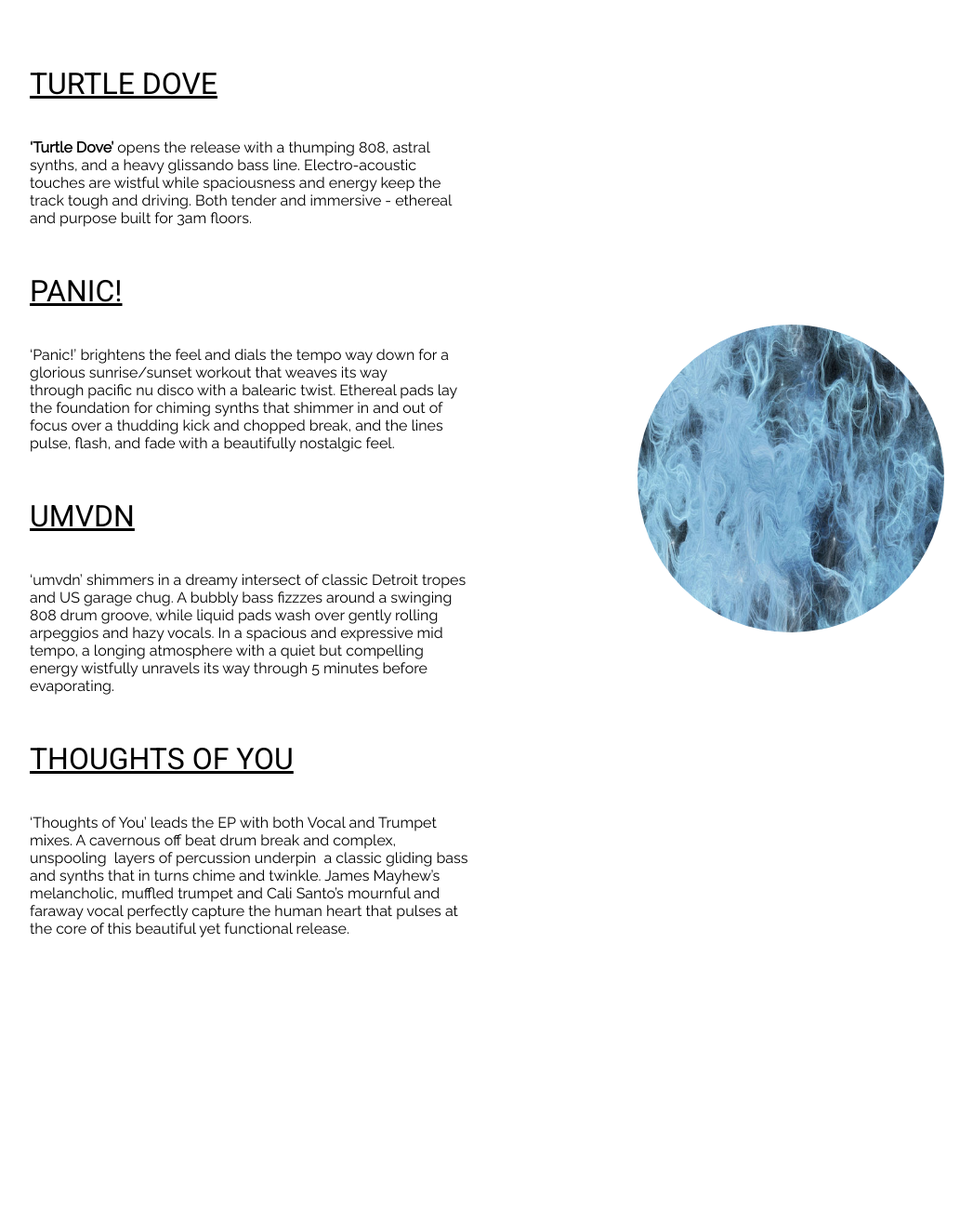
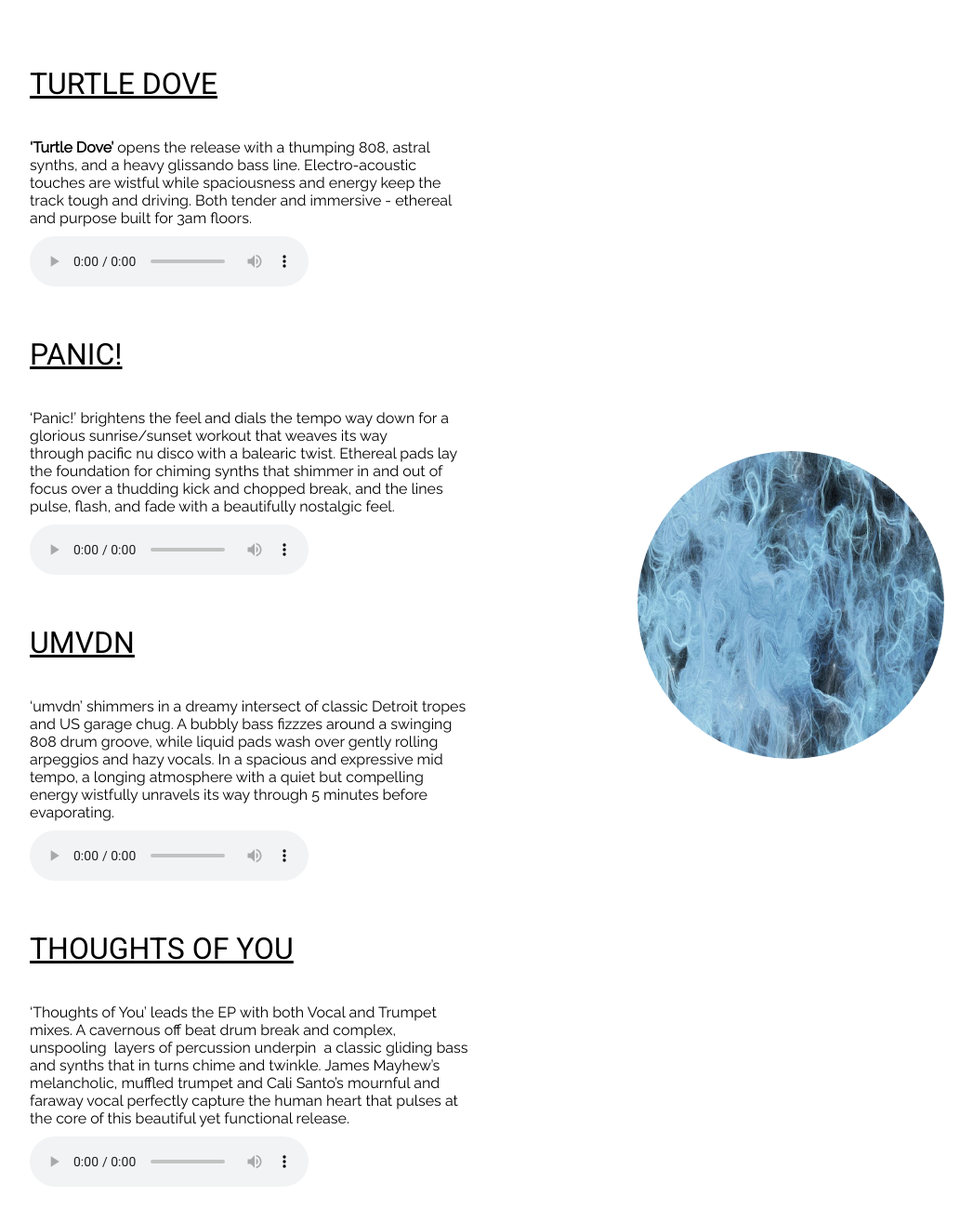
Before and after one commit to quietlymakingnoise/quietlymakingnoise.github.io, a plain HTML site: page release.html in a window 1280 px wide. Shown: the part 1175-2475 px from the top of the page at 93% size, without its empty margins (116-1163 px from the left). Before the commit the page ends 2203 px from the top, so only its background shows below. Drawn offline with Linux system fonts and the light colour scheme; some icons are missing.

Commit message:
audioplayer

```diff
--- a/css/style.css
+++ b/css/style.css
@@ -366,3 +366,9 @@ body.no-touch .boxInnerArtist:hover .titleBox, body.touch .boxInnerArtist.touchF
     background-image: url("../img/screen-res.jpg");
     font-size: 0.7em;
 }
+
+.audio-player {
+  padding-top: 10px;
+  margin: 0 auto;
+  width: 100%;
+}
--- a/release.html
+++ b/release.html
@@ -48,17 +48,44 @@
               <strong>‘Turtle Dove’</strong> opens the release with a thumping 808, astral synths, and a heavy glissando bass line. Electro-acoustic touches are wistful while spaciousness and energy keep the track tough and driving. Both tender and immersive - ethereal and purpose built for 3am floors.
 
             </p>
+            <div class="audio-player">
+              <audio controls>
+                <source src="audio/09. Fool's Errand.mp3" type="audio/mpeg">
+                Your browser does not support the audio element.
+              </audio>
+            </div>
             <h1>Panic!</h1>
             <p>
               ‘Panic!’ brightens the feel and dials the tempo way down for a glorious sunrise/sunset workout that weaves its way through pacific nu disco with a balearic twist. Ethereal pads lay the foundation for chiming synths that shimmer in and out of focus over a thudding kick and chopped break, and the lines pulse, flash, and fade with a beautifully nostalgic feel.
+            </p>
+            <div class="audio-player">
+              <audio controls>
+                <source src="horse.ogg" type="audio/ogg">
+                <source src="horse.mp3" type="audio/mpeg">
+                Your browser does not support the audio element.
+              </audio>
+            </div>
             <h1>umvdn</h1>
             <p>
           ‘umvdn’ shimmers in a dreamy intersect of classic Detroit tropes and US garage chug. A bubbly bass fizzzes around a swinging 808 drum groove, while liquid pads wash over gently rolling arpeggios and hazy vocals. In a spacious and expressive mid tempo, a longing atmosphere with a quiet but compelling energy wistfully unravels its way through 5 minutes before evaporating.
             </p>
+            <div class="audio-player">
+              <audio controls>
+                <source src="horse.ogg" type="audio/ogg">
+                <source src="audio/ 09. Fool's Errand.mp3" type="audio/mpeg">
+                Your browser does not support the audio element.
+              </audio>
+            </div>
             <h1>Thoughts Of you</h1>
             <p>
               ‘Thoughts of You’ leads the EP with both Vocal and Trumpet mixes. A cavernous off beat drum break and complex, unspooling  layers of percussion underpin  a classic gliding bass and synths that in turns chime and twinkle. James Mayhew’s melancholic, muffled trumpet and Cali Santo’s mournful and faraway vocal perfectly capture the human heart that pulses at the core of this beautiful yet functional release.
-
+              <div class="audio-player">
+                <audio controls>
+                  <source src="horse.ogg" type="audio/ogg">
+                  <source src="horse.mp3" type="audio/mpeg">
+                  Your browser does not support the audio element.
+                </audio>
+              </div>
           </div>
           <div class="latest-content">
             <img src="img/screen-9023.jpg" />
```
Also changed, not shown: 2 other files.
